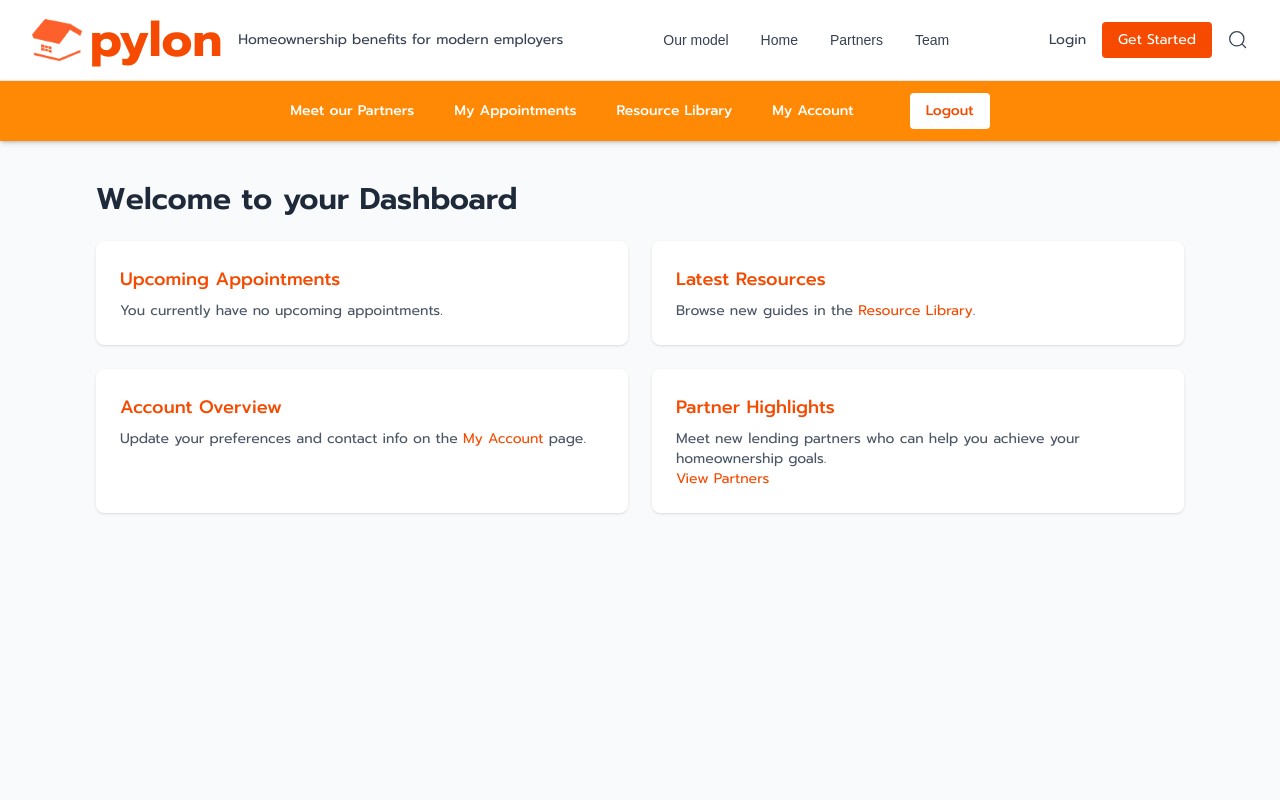
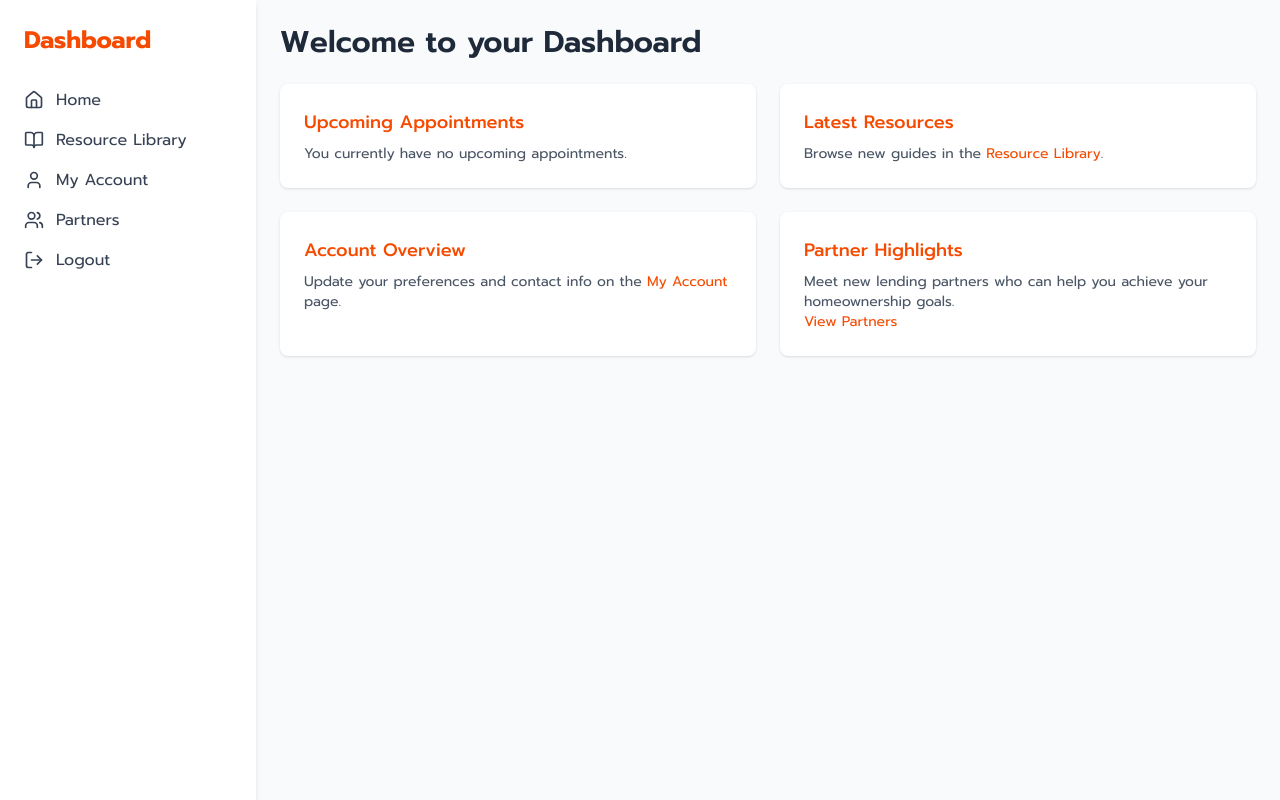
Before and after one commit to pylonbenefits/my-pylon-clone, a Next.js app: page /logindashboard in a window 1280 px wide. Shown: the top 800 px of the page. Built offline with nearby package versions, Linux system fonts and the light colour scheme.

Commit message:
commit 11

```diff
--- a/app/api/auth/[...nextauth]/route.ts
+++ b/app/api/auth/[...nextauth]/route.ts
@@ -1,29 +1,23 @@
 import NextAuth from "next-auth";
 import CredentialsProvider from "next-auth/providers/credentials";
+import GoogleProvider from "next-auth/providers/google";
 import { PrismaClient } from "@prisma/client";
 import { compare } from "bcryptjs";
 
-import GoogleProvider from "next-auth/providers/google";
-
-export default NextAuth({
-  providers: [
-    GoogleProvider({
-      clientId: process.env.GOOGLE_CLIENT_ID!,
-      clientSecret: process.env.GOOGLE_CLIENT_SECRET!,
-    }),
-  ],
-  pages: {
-    signIn: "/login", // custom login page if applicable
-  },
-});
-
-const prisma = new PrismaClient();
+// Avoid creating multiple PrismaClient instances in dev
+const globalForPrisma = globalThis as unknown as { prisma: PrismaClient };
+const prisma = globalForPrisma.prisma || new PrismaClient();
+if (process.env.NODE_ENV !== "production") globalForPrisma.prisma = prisma;
 
 const handler = NextAuth({
   session: {
     strategy: "jwt",
   },
   providers: [
+    GoogleProvider({
+      clientId: process.env.GOOGLE_CLIENT_ID!,
+      clientSecret: process.env.GOOGLE_CLIENT_SECRET!,
+    }),
     CredentialsProvider({
       name: "Credentials",
       credentials: {
@@ -37,10 +31,15 @@ const handler = NextAuth({
           where: { email: credentials.email },
         });
 
-        if (user) {
+        if (user && user.password) {
           const isValid = await compare(credentials.password, user.password);
-          if (!isValid) return null;
-          return { id: user.id, email: user.email, name: user.name };
+          if (isValid) {
+            return {
+              id: user.id,
+              email: user.email,
+              name: user.name,
+            };
+          }
         }
 
         return null;
@@ -53,7 +52,9 @@ const handler = NextAuth({
       return token;
     },
     async session({ session, token }) {
-      if (token.user) session.user = token.user as User;
+      if (token.user) {
+        session.user = token.user as typeof token.user;
+      }
       return session;
     },
   },
--- a/app/logindashboard/page.tsx
+++ b/app/logindashboard/page.tsx
@@ -1,24 +1,51 @@
-// app/dashboard/page.tsx
 "use client";
 
 import React from "react";
-import Navbar from "@/components/Navbar";
-import DashHeader from "@/components/DashHeader";
-import { signOut } from "next-auth/react"; // ✅ Import NextAuth signOut
+import { signOut } from "next-auth/react";
+import Link from "next/link";
+import { Menu, LogOut, Home, BookOpen, User, Users } from "lucide-react";
 
 export default function DashboardPage() {
   const handleLogout = () => {
-    signOut({
-      callbackUrl: "/", // ✅ Redirect to homepage after logout
-    });
+    signOut({ callbackUrl: "/" });
   };
 
   return (
-    <div className="min-h-screen bg-gray-50 font-prompt">
-      <Navbar />
-      <DashHeader onLogout={handleLogout} />
+    <div className="min-h-screen flex bg-gray-50 font-prompt">
+      {/* Sidebar */}
+      <aside className="w-64 bg-white shadow-md p-6 hidden md:block">
+        <div className="text-2xl font-bold text-orange-600 mb-8">Dashboard</div>
+        <nav className="space-y-4">
+          <Link href="/dashboard" className="flex items-center gap-3 text-gray-700 hover:text-orange-600">
+            <Home size={20} /> Home
+          </Link>
+          <Link href="/resourcelib" className="flex items-center gap-3 text-gray-700 hover:text-orange-600">
+            <BookOpen size={20} /> Resource Library
+          </Link>
+          <Link href="/account" className="flex items-center gap-3 text-gray-700 hover:text-orange-600">
+            <User size={20} /> My Account
+          </Link>
+          <Link href="/partners" className="flex items-center gap-3 text-gray-700 hover:text-orange-600">
+            <Users size={20} /> Partners
+          </Link>
+          <button
+            onClick={handleLogout}
+            className="flex items-center gap-3 text-gray-700 hover:text-orange-600 w-full text-left"
+          >
+            <LogOut size={20} /> Logout
+          </button>
+        </nav>
+      </aside>
 
-      <main className="max-w-6xl mx-auto px-4 sm:px-6 lg:px-8 py-10">
+      {/* Main content */}
+      <div className="flex-1 p-6">
+        <header className="flex items-center justify-between mb-8 md:hidden">
+          <div className="text-xl font-bold text-orange-600">Dashboard</div>
+          <button>
+            <Menu size={24} />
+          </button>
+        </header>
+
         <h1 className="text-3xl font-semibold text-gray-800 mb-6">
           Welcome to your Dashboard
         </h1>
@@ -32,14 +59,14 @@ export default function DashboardPage() {
           <div className="bg-white shadow rounded-lg p-6">
             <h2 className="text-lg font-medium text-orange-600 mb-2">Latest Resources</h2>
             <p className="text-sm text-gray-600">
-              Browse new guides in the <a href="/resourcelib" className="text-orange-600 hover:underline">Resource Library</a>.
+              Browse new guides in the <Link href="/resourcelib" className="text-orange-600 hover:underline">Resource Library</Link>.
             </p>
           </div>
 
           <div className="bg-white shadow rounded-lg p-6">
             <h2 className="text-lg font-medium text-orange-600 mb-2">Account Overview</h2>
             <p className="text-sm text-gray-600">
-              Update your preferences and contact info on the <a href="/account" className="text-orange-600 hover:underline">My Account</a> page.
+              Update your preferences and contact info on the <Link href="/account" className="text-orange-600 hover:underline">My Account</Link> page.
             </p>
           </div>
 
@@ -48,11 +75,11 @@ export default function DashboardPage() {
             <p className="text-sm text-gray-600">
               Meet new lending partners who can help you achieve your homeownership goals.
               <br />
-              <a href="/partners" className="text-orange-600 hover:underline">View Partners</a>
+              <Link href="/partners" className="text-orange-600 hover:underline">View Partners</Link>
             </p>
           </div>
         </div>
-      </main>
+      </div>
     </div>
   );
 }
```
